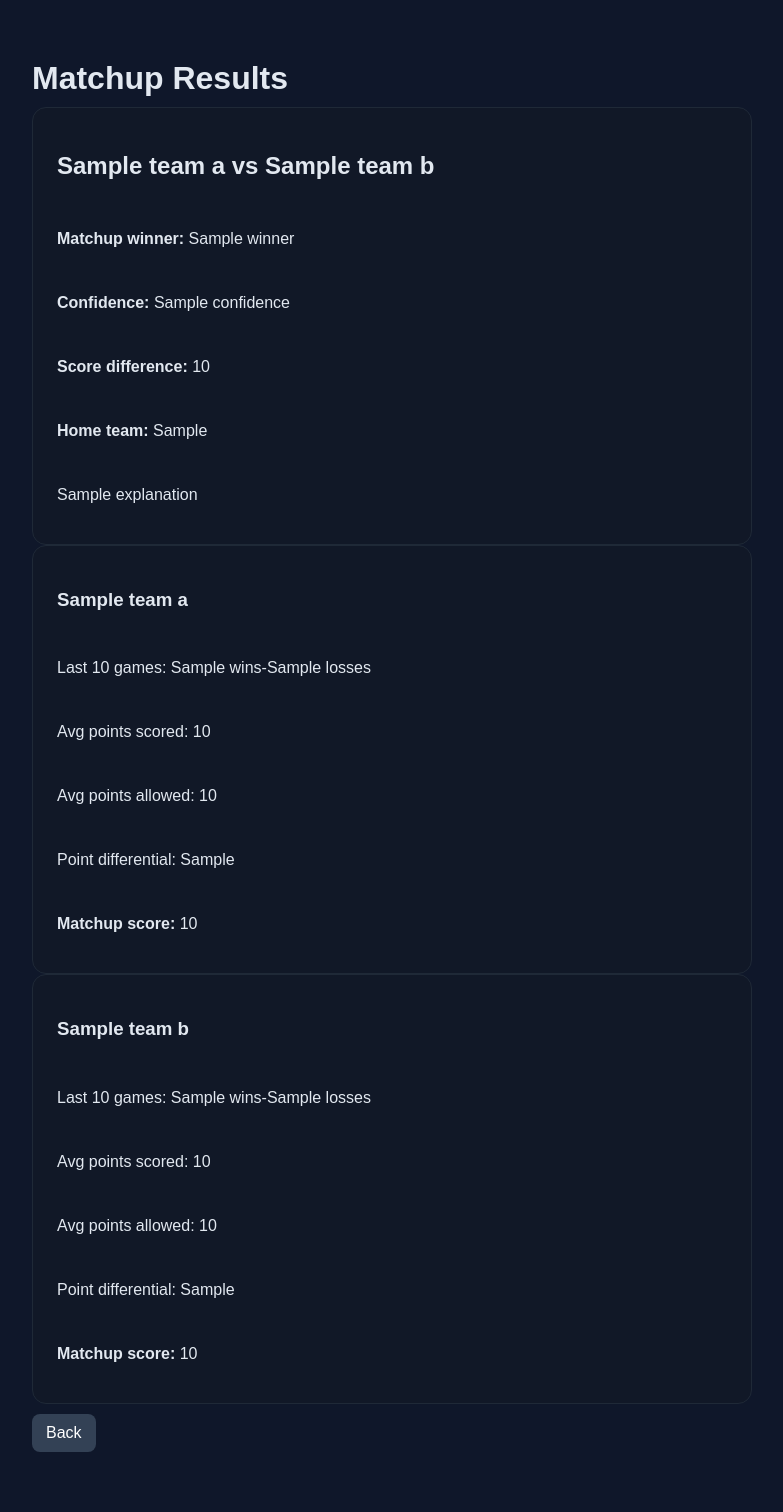
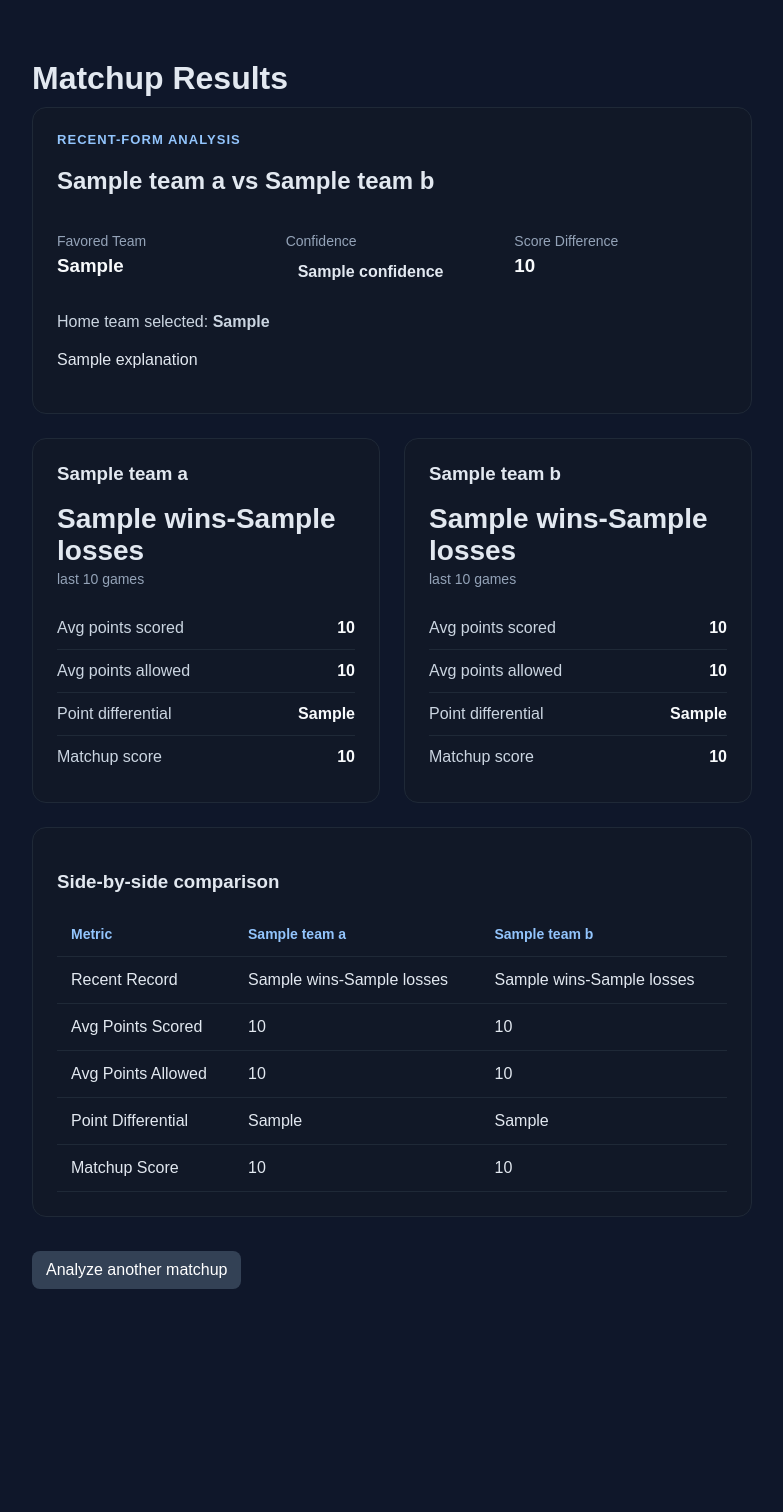
Before and after one commit to krugereth/nba_matchup_analyzer, a Flask app: template templates/result.html in a window 1280 px wide. Shown: the whole page, without its empty margins (248-1031 px from the left). After the commit the page ends 1289 px from the top, so only its background shows below. Run offline with Flask 3, Linux system fonts and the light colour scheme; the template is opened without the code that fills it: most values are stand-ins (such as "Sample title", 1, 10 or a date in 2020).

Commit message:
improve matchup results page layout

```diff
--- a/static/styles.css
+++ b/static/styles.css
@@ -71,3 +71,159 @@ button:hover {
 .back-link:hover {
     background: #475569;
 }
+
+.prediction-card,
+.team-card,
+.comparison-card {
+    background: #111827;
+    border: 1px solid #1f2937;
+    border-radius: 14px;
+    padding: 24px;
+    margin-bottom: 24px;
+}
+
+.eyebrow {
+    color: #93c5fd;
+    text-transform: uppercase;
+    letter-spacing: 0.08em;
+    font-size: 13px;
+    font-weight: bold;
+    margin: 0 0 8px;
+}
+
+.prediction-summary {
+    display: grid;
+    grid-template-columns: repeat(3, 1fr);
+    gap: 16px;
+    margin: 24px 0;
+}
+
+.label {
+    color: #94a3b8;
+    font-size: 14px;
+    margin-bottom: 6px;
+}
+
+.prediction-summary h3 {
+    margin: 0;
+    color: #f8fafc;
+}
+
+.confidence-badge {
+    display: inline-block;
+    padding: 8px 12px;
+    border-radius: 999px;
+    font-weight: bold;
+}
+
+.confidence-badge.low {
+    background: #334155;
+    color: #e2e8f0;
+}
+
+.confidence-badge.medium {
+    background: #854d0e;
+    color: #fef3c7;
+}
+
+.confidence-badge.high {
+    background: #166534;
+    color: #dcfce7;
+}
+
+.home-note {
+    color: #cbd5e1;
+}
+
+.explanation {
+    font-size: 16px;
+    line-height: 1.6;
+    color: #e2e8f0;
+}
+
+.team-grid {
+    display: grid;
+    grid-template-columns: repeat(2, 1fr);
+    gap: 24px;
+}
+
+.team-card h3 {
+    margin-top: 0;
+}
+
+.record {
+    font-size: 28px;
+    font-weight: bold;
+    margin: 8px 0 20px;
+}
+
+.record span {
+    display: block;
+    color: #94a3b8;
+    font-size: 14px;
+    font-weight: normal;
+    margin-top: 4px;
+}
+
+.stat-list {
+    list-style: none;
+    padding: 0;
+    margin: 0;
+}
+
+.stat-list li {
+    display: flex;
+    justify-content: space-between;
+    border-bottom: 1px solid #1f2937;
+    padding: 12px 0;
+}
+
+.stat-list li:last-child {
+    border-bottom: none;
+}
+
+.stat-list span {
+    color: #cbd5e1;
+}
+
+.stat-list strong {
+    color: #f8fafc;
+}
+
+.comparison-table {
+    width: 100%;
+    border-collapse: collapse;
+    margin-top: 16px;
+}
+
+.comparison-table th,
+.comparison-table td {
+    border-bottom: 1px solid #1f2937;
+    padding: 14px;
+    text-align: left;
+}
+
+.comparison-table th {
+    color: #93c5fd;
+    font-size: 14px;
+}
+
+.comparison-table td {
+    color: #e2e8f0;
+}
+
+@media (max-width: 700px) {
+    .prediction-summary,
+    .team-grid {
+        grid-template-columns: 1fr;
+    }
+
+    .comparison-table {
+        font-size: 14px;
+    }
+
+    .comparison-table th,
+    .comparison-table td {
+        padding: 10px;
+    }
+}
--- a/templates/result.html
+++ b/templates/result.html
@@ -5,36 +5,134 @@
 {% block content %}
     <h1>Matchup Results</h1>
 
-    <div class="card">
+    <section class="prediction-card">
+        <p class="eyebrow">Recent-form analysis</p>
         <h2>{{ matchup.team_a.name }} vs {{ matchup.team_b.name }}</h2>
-        <p><strong>Matchup winner:</strong> {{ matchup.winner }}</p>
-        <p><strong>Confidence:</strong> {{ matchup.confidence }}</p>
-        <p><strong>Score difference:</strong> {{ matchup.score_difference }}</p>
+
+        <div class="prediction-summary">
+            <div>
+                <p class="label">Favored Team</p>
+                <h3>{{ matchup.favored_team }}</h3>
+            </div>
+
+            <div>
+                <p class="label">Confidence</p>
+                <span class="confidence-badge {{ matchup.confidence|lower }}">
+                    {{ matchup.confidence }}
+                </span>
+            </div>
+
+            <div>
+                <p class="label">Score Difference</p>
+                <h3>{{ matchup.score_difference }}</h3>
+            </div>
+        </div>
 
         {% if matchup.home_team %}
-            <p><strong>Home team:</strong> {{ matchup.home_team }}</p>
+            <p class="home-note">
+                Home team selected: <strong>{{ matchup.home_team }}</strong>
+            </p>
         {% endif %}
 
-        <p>{{ matchup.explanation }}</p>
-    </div>
+        <p class="explanation">{{ matchup.explanation }}</p>
+    </section>
 
-    <div class="card">
-        <h3>{{ matchup.team_a.name }}</h3>
-        <p>Last {{ matchup.team_a.games_used }} games: {{ matchup.team_a.wins }}-{{ matchup.team_a.losses }}</p>
-        <p>Avg points scored: {{ matchup.team_a.avg_points_for }}</p>
-        <p>Avg points allowed: {{ matchup.team_a.avg_points_against }}</p>
-        <p>Point differential: {{ matchup.team_a.point_diff }}</p>
-        <p><strong>Matchup score:</strong> {{ matchup.team_a_score }}</p>
-    </div>
+    <section class="team-grid">
+        <div class="team-card">
+            <h3>{{ matchup.team_a.name }}</h3>
+            <p class="record">
+                {{ matchup.team_a.wins }}-{{ matchup.team_a.losses }}
+                <span>last {{ matchup.team_a.games_used }} games</span>
+            </p>
 
-    <div class="card">
-        <h3>{{ matchup.team_b.name }}</h3>
-        <p>Last {{ matchup.team_b.games_used }} games: {{ matchup.team_b.wins }}-{{ matchup.team_b.losses }}</p>
-        <p>Avg points scored: {{ matchup.team_b.avg_points_for }}</p>
-        <p>Avg points allowed: {{ matchup.team_b.avg_points_against }}</p>
-        <p>Point differential: {{ matchup.team_b.point_diff }}</p>
-        <p><strong>Matchup score:</strong> {{ matchup.team_b_score }}</p>
-    </div>
+            <ul class="stat-list">
+                <li>
+                    <span>Avg points scored</span>
+                    <strong>{{ matchup.team_a.avg_points_for }}</strong>
+                </li>
+                <li>
+                    <span>Avg points allowed</span>
+                    <strong>{{ matchup.team_a.avg_points_against }}</strong>
+                </li>
+                <li>
+                    <span>Point differential</span>
+                    <strong>{{ matchup.team_a.point_diff }}</strong>
+                </li>
+                <li>
+                    <span>Matchup score</span>
+                    <strong>{{ matchup.team_a_score }}</strong>
+                </li>
+            </ul>
+        </div>
 
-    <a href="/" class="back-link">Back</a>
+        <div class="team-card">
+            <h3>{{ matchup.team_b.name }}</h3>
+            <p class="record">
+                {{ matchup.team_b.wins }}-{{ matchup.team_b.losses }}
+                <span>last {{ matchup.team_b.games_used }} games</span>
+            </p>
+
+            <ul class="stat-list">
+                <li>
+                    <span>Avg points scored</span>
+                    <strong>{{ matchup.team_b.avg_points_for }}</strong>
+                </li>
+                <li>
+                    <span>Avg points allowed</span>
+                    <strong>{{ matchup.team_b.avg_points_against }}</strong>
+                </li>
+                <li>
+                    <span>Point differential</span>
+                    <strong>{{ matchup.team_b.point_diff }}</strong>
+                </li>
+                <li>
+                    <span>Matchup score</span>
+                    <strong>{{ matchup.team_b_score }}</strong>
+                </li>
+            </ul>
+        </div>
+    </section>
+
+    <section class="comparison-card">
+        <h3>Side-by-side comparison</h3>
+
+        <table class="comparison-table">
+            <thead>
+                <tr>
+                    <th>Metric</th>
+                    <th>{{ matchup.team_a.name }}</th>
+                    <th>{{ matchup.team_b.name }}</th>
+                </tr>
+            </thead>
+            <tbody>
+                <tr>
+                    <td>Recent Record</td>
+                    <td>{{ matchup.team_a.wins }}-{{ matchup.team_a.losses }}</td>
+                    <td>{{ matchup.team_b.wins }}-{{ matchup.team_b.losses }}</td>
+                </tr>
+                <tr>
+                    <td>Avg Points Scored</td>
+                    <td>{{ matchup.team_a.avg_points_for }}</td>
+                    <td>{{ matchup.team_b.avg_points_for }}</td>
+                </tr>
+                <tr>
+                    <td>Avg Points Allowed</td>
+                    <td>{{ matchup.team_a.avg_points_against }}</td>
+                    <td>{{ matchup.team_b.avg_points_against }}</td>
+                </tr>
+                <tr>
+                    <td>Point Differential</td>
+                    <td>{{ matchup.team_a.point_diff }}</td>
+                    <td>{{ matchup.team_b.point_diff }}</td>
+                </tr>
+                <tr>
+                    <td>Matchup Score</td>
+                    <td>{{ matchup.team_a_score }}</td>
+                    <td>{{ matchup.team_b_score }}</td>
+                </tr>
+            </tbody>
+        </table>
+    </section>
+
+    <a href="/" class="back-link">Analyze another matchup</a>
 {% endblock %}
```
